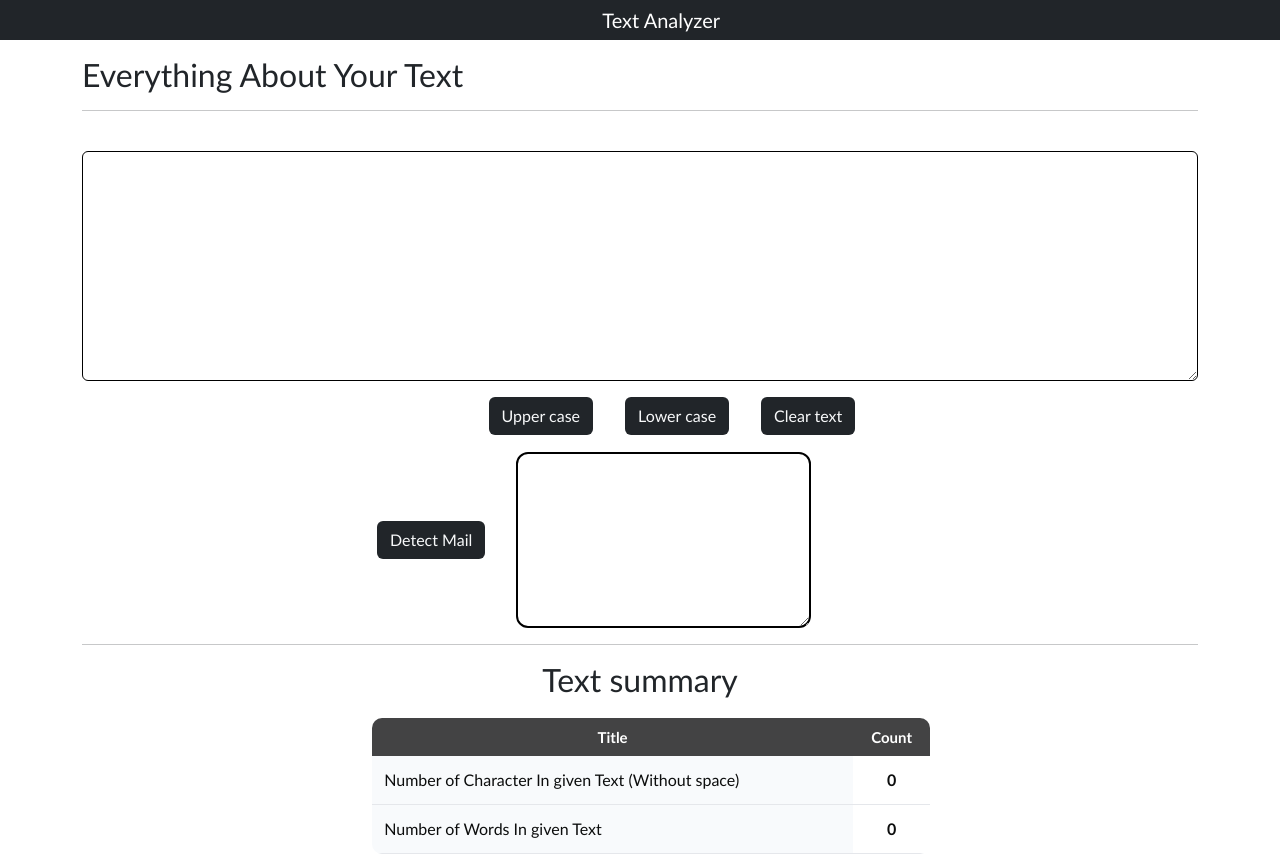
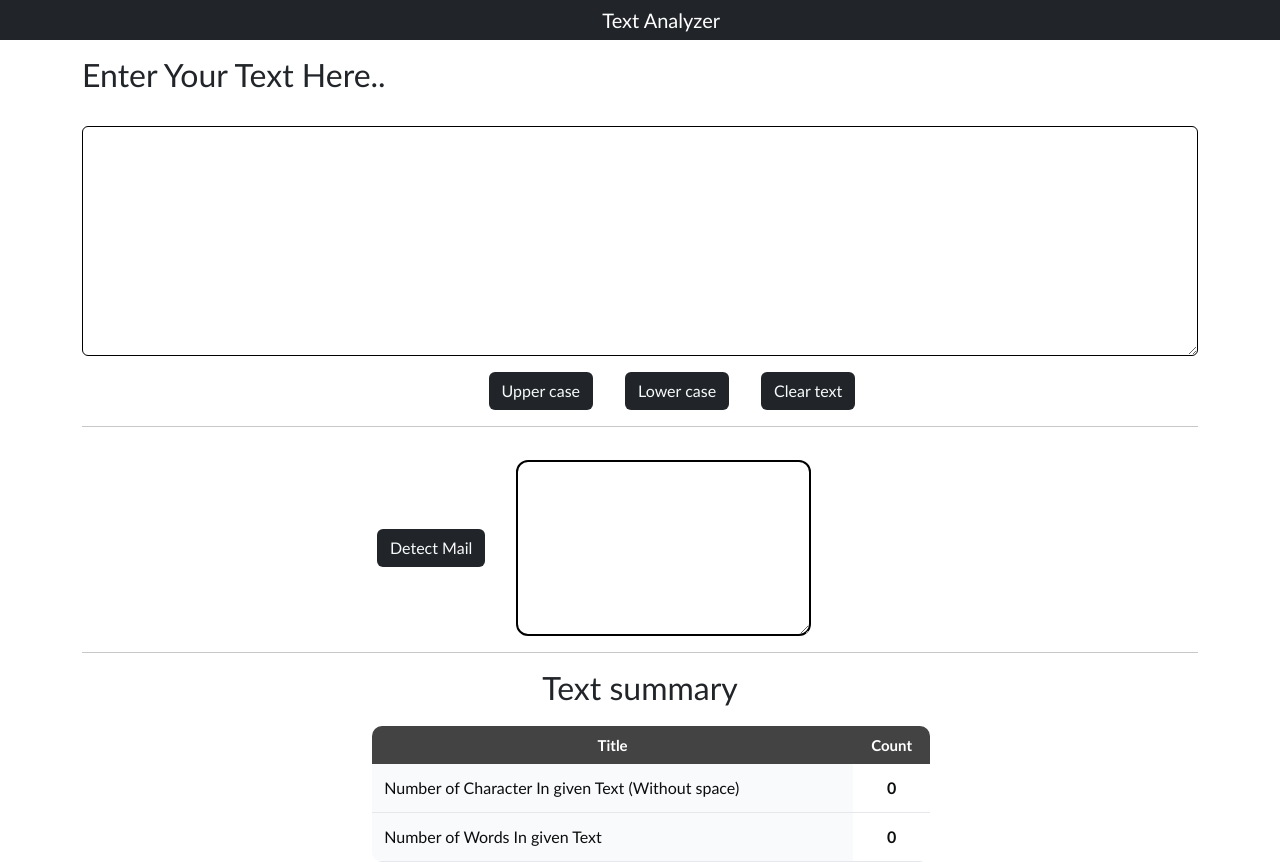
Before and after one commit to Tejas-07-iiit/Text-Analyzer, a React (Create React App) app: page / in a window 1280 px wide. Built offline with nearby package versions, Linux system fonts and the light colour scheme.

Commit message:
Changes for github

```diff
--- a/package.json
+++ b/package.json
@@ -1,4 +1,7 @@
 {
+
+  "homepage": "https://tejas-07-iiit.github.io/Text-Analyzer",
+
   "name": "my-app",
   "version": "0.1.0",
   "private": true,
--- a/public/index.html
+++ b/public/index.html
@@ -2,19 +2,18 @@
 <html lang="en">
   <head>
     <meta charset="utf-8" />
-    <link rel="icon" href="%PUBLIC_URL%/favicon.ico" />
+    <link rel="icon" href="./Text_analyzer_favicon.png" />
     <meta name="viewport" content="width=device-width, initial-scale=1" />
     <meta name="theme-color" content="#000000" />
     <meta
       name="description"
       content="Web site created using create-react-app"
     />
-    <link rel="apple-touch-icon" href="%PUBLIC_URL%/logo192.png" />
 
     <link rel="manifest" href="%PUBLIC_URL%/manifest.json" />
     <link href="https://cdn.jsdelivr.net/npm/bootstrap@5.3.8/dist/css/bootstrap.min.css" rel="stylesheet" integrity="sha384-sRIl4kxILFvY47J16cr9ZwB07vP4J8+LH7qKQnuqkuIAvNWLzeN8tE5YBujZqJLB" crossorigin="anonymous">
   </head>
-    <title>React App</title>
+    <title>Text Analyzer</title>
   </head>
   <body>
     <div id="root"></div>
--- a/src/Components/Analyzer.js
+++ b/src/Components/Analyzer.js
@@ -66,8 +66,8 @@ function Analyzer() {
     <div>
 
     <div className='container'>
-        <h2 className='mt-3 text'>Everything About Your Text</h2>
-        <hr></hr>
+        <h2 className='mt-3 text'>Enter Your Text Here..</h2>
+        {/* <h4 className="text"></h4> */}
         <div className="mb-3">
         <label htmlFor="exampleFormControlTextarea1" className="form-label" />
         <textarea className="form-control custom-text" value={text} onChange={textareachange} id="exampleFormControlTextarea1" rows="9"></textarea>
@@ -76,6 +76,8 @@ function Analyzer() {
             <button type="button" onClick={changetolower} className="btn bg-dark text-light mt-3 mx-3 text">Lower case</button>
             <button type="button" onClick={cleartext} className="btn bg-dark text-light mt-3 mx-3 text">Clear text</button>
         </div>
+
+        <hr></hr>
 
         <div className="mail">
             <button type="button" onClick={mailDetector} className="btn bg-dark text-light mt-3 mx-3 text">Detect Mail</button>
```
Also changed, not shown: public/Text_analyzer_favicon.png (added).
